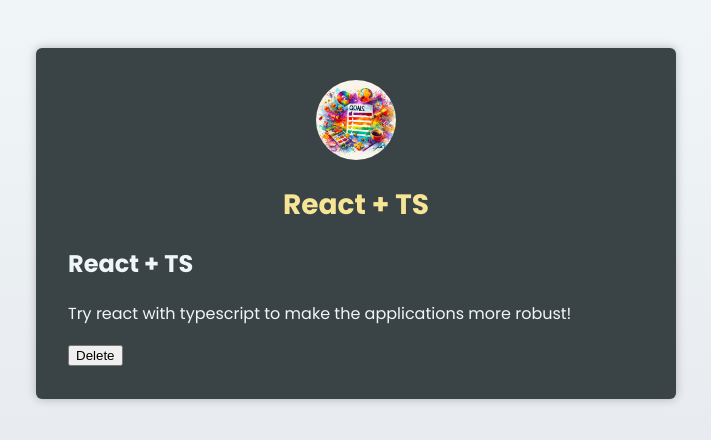
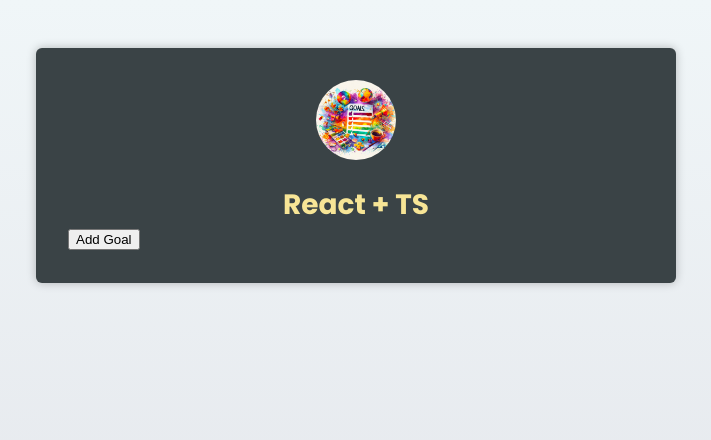
Before and after one commit to prajwal-hebbar-07/react-typescript-zone, a React (Vite) app: page / in a window 1280 px wide. Shown: the top 440 px of the page, without its empty margins (284-995 px from the left). Built offline with nearby package versions, Linux system fonts and the light colour scheme; the HTML template or start-up script is replaced by a standard one.

Commit message:
add state to add goals
Added state to handle the goals array so that it can be added and
displayed dynamically.

```diff
--- a/src/App.tsx
+++ b/src/App.tsx
@@ -1,16 +1,45 @@
 import CourseGoal from "./components/CourseGoal";
 import Header from "./components/Header";
 import goalImg from "./assets/goals.jpg";
+import { useState } from "react";
+
+interface CourseGoals {
+  title: string;
+  description: string;
+  id: number;
+}
 
 export default function App() {
+  const [goals, setGoals] = useState<CourseGoals[]>([]);
+
+  function addGoalHandler() {
+    setGoals((prevGoal) => {
+      const goal: CourseGoals = {
+        id: Math.random(),
+        title: "React + TS",
+        description:
+          "Try react with typescript to make the applications more robust!",
+      };
+
+      return [...prevGoal, goal];
+    });
+  }
+
   return (
     <main>
       <Header image={{ src: goalImg, alt: "React + TS" }}>
         <h1>React + TS</h1>
       </Header>
-      <CourseGoal title="React + TS">
-        <p>Try react with typescript to make the applications more robust!</p>
-      </CourseGoal>
+      <button onClick={addGoalHandler}>Add Goal</button>
+      <ul>
+        {goals.map((goal) => (
+          <li key={goal.id}>
+            <CourseGoal title={goal.title}>
+              <p>{goal.description}</p>
+            </CourseGoal>
+          </li>
+        ))}
+      </ul>
     </main>
   );
 }
```
